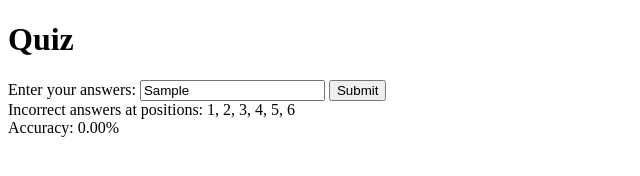
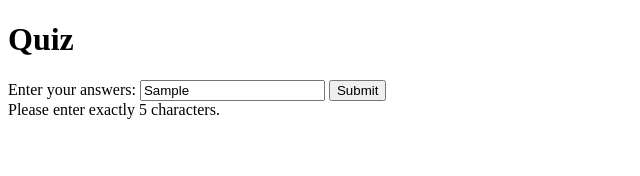
Before and after one commit to CrazyChloe03/idk, a plain HTML site: page index.html in a window 1280 px wide. Both pictures are taken after typing "Sample" into the empty fields and a click on the button "Submit". Shown: the whole page, without its empty margins (0-640 px from the left). Drawn offline with Linux system fonts and the light colour scheme.

Commit message:
Update index.html

```diff
--- a/index.html
+++ b/index.html
@@ -8,15 +8,17 @@
     <script>
         function cleanString(s) {
             // Remove specified characters: "/", " ", and "."
-            return s.replace("/", "").replace(" ", "").replace(".", "");
+            return s.replace(/[\/ .]/g, '').toLowerCase();
         }
 
         function compareAnswers() {
-            var userAnswers = document.getElementById("userAnswers").value;
+            var userAnswers = cleanString(document.getElementById("userAnswers").value);
             var correctAnswers = "ddddd";  // Change this to the correct answers
 
-            userAnswers = cleanString(userAnswers.toLowerCase());
-            correctAnswers = cleanString(correctAnswers.toLowerCase());
+            if (userAnswers.length !== correctAnswers.length) {
+                document.getElementById("result").innerHTML = "Please enter exactly " + correctAnswers.length + " characters.";
+                return;
+            }
 
             var incorrectIndices = [];
             for (var i = 0; i < userAnswers.length; i++) {
@@ -25,7 +27,7 @@
                 }
             }
 
-            var accuracy = (userAnswers.length - incorrectIndices.length) / userAnswers.length * 100;
+            var accuracy = (userAnswers.length - incorrectIndices.length) / correctAnswers.length * 100;
 
             var resultContainer = document.getElementById("result");
             if (incorrectIndices.length === 0) {
```
